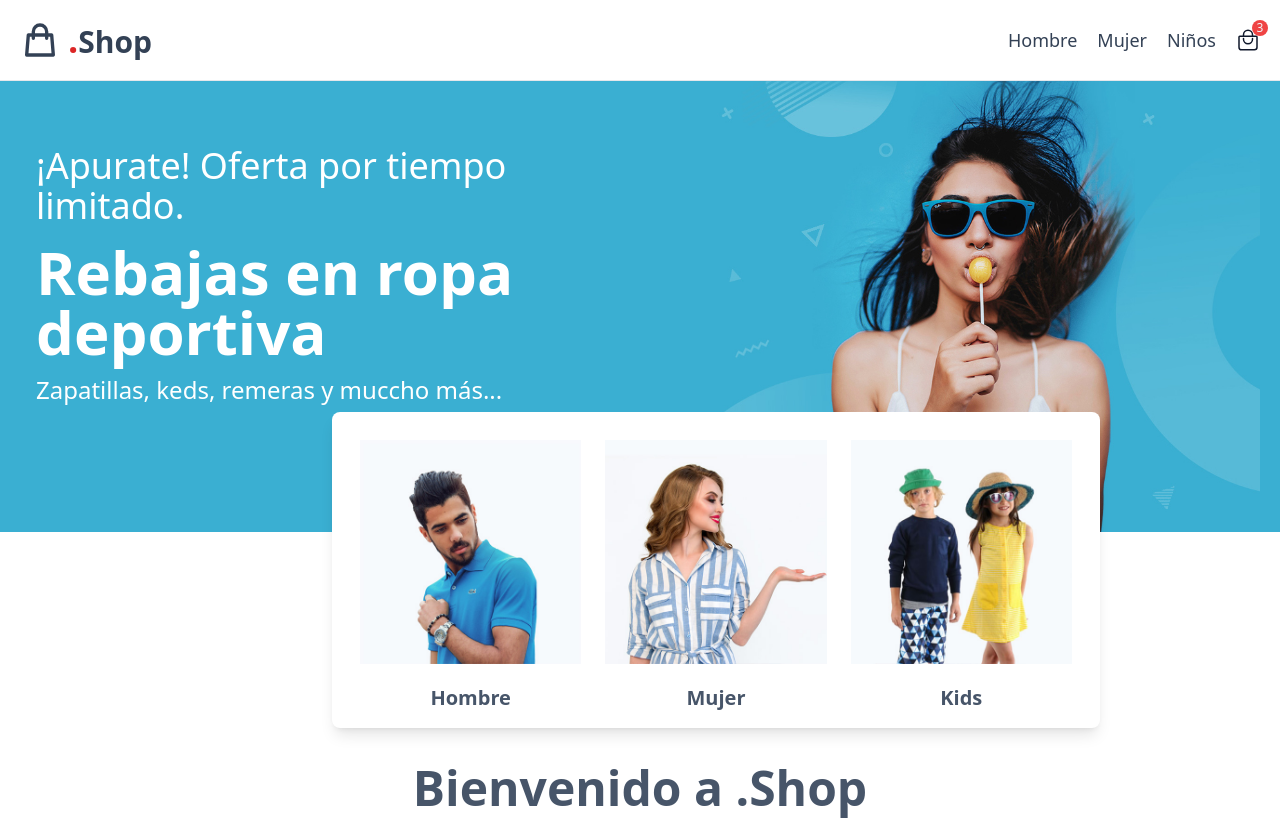
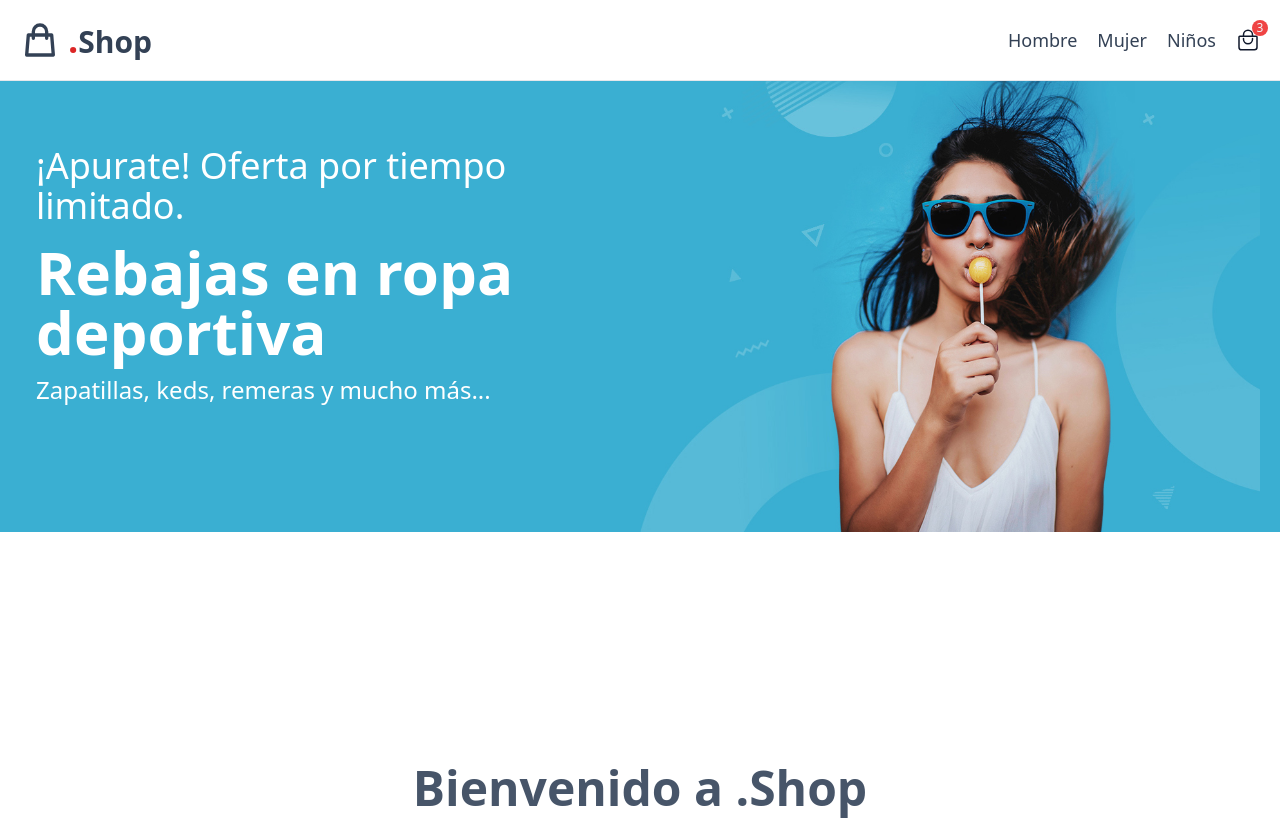
Before and after one commit to lvales/proyecto-luciano-vales, a React (Create React App) app: page / in a window 1280 px wide. Shown: the top 820 px of the page. Built offline with nearby package versions, Linux system fonts and the light colour scheme.

Commit message:
Banner, imagenes y estilos

```diff
--- a/src/App.js
+++ b/src/App.js
@@ -1,6 +1,6 @@
 import './App.css';
 import { BrowserRouter, Routes, Route } from 'react-router-dom';
-import Banner from './components/Banner';
+// import Banner from './components/Banner';
 import ItemListContainer from './components/ItemListContainer';
 import NavBar from './components/NavBar';
 import ItemDetailContainer from './components/ItemDetailContainer';
--- a/src/components/Banner.jsx
+++ b/src/components/Banner.jsx
@@ -11,12 +11,12 @@ const Banner = () => {
                   <div className="lg:pb-5 lg:mb-5 text-center lg:text-start lg:flex-nowrap">
                      <h3 className="font-light lg:text-4xl pb-1 text-white">¡Apurate! Oferta por tiempo limitado.</h3>
                      <h2 className="text-xl xl:text-6xl font-semibold text-white mt-3">Rebajas en ropa deportiva</h2>
-                     <p className="text-xl xl:text-2xl font-normal text-white mt-3">Zapatillas, keds, remeras y muccho más...</p>
+                     <p className="text-xl xl:text-2xl font-normal text-white mt-3">Zapatillas, keds, remeras y mucho más...</p>
                   </div>
                </div>
             </div>
             <div className="xl:absolute xl:bottom-1 left-1/4">
-               <Category />
+               {/* <Category /> */}
             </div>
          </div>
       </>
```
Also changed, not shown: public/assets/img/cat404.jpg (added), src/App.css (line endings or trailing spaces).
